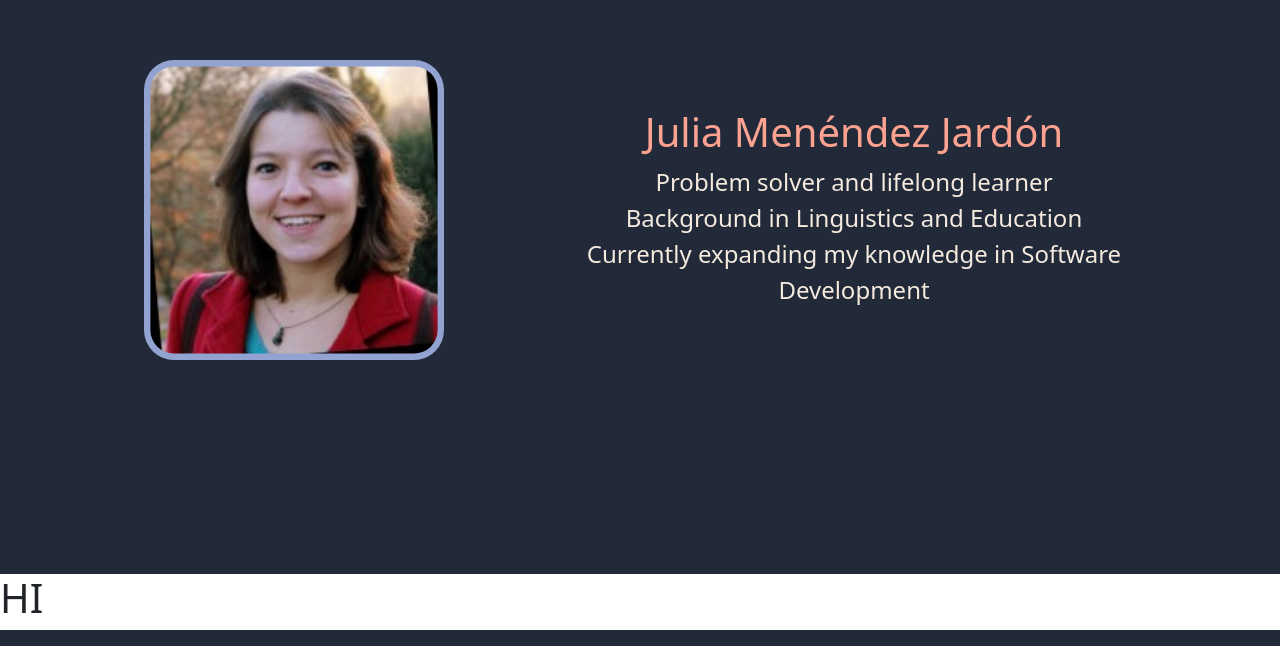
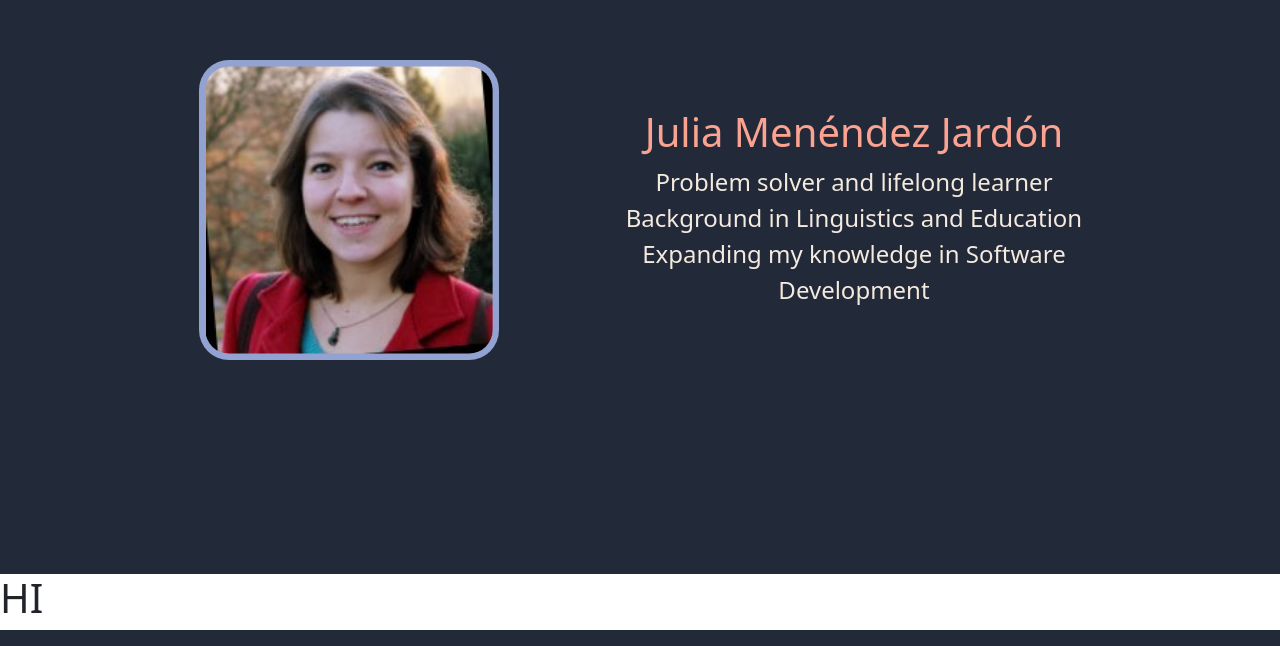
Before and after one commit to juliamj222/port, a React (Create React App) app: page / in a window 1280 px wide. Shown: the part 154-800 px from the top of the page. Built offline with nearby package versions, Linux system fonts and the light colour scheme; a web font is replaced by a local one.

Commit message:
Update MainIndex.jsx

```diff
--- a/src/components/main-section/MainIndex.jsx
+++ b/src/components/main-section/MainIndex.jsx
@@ -13,7 +13,7 @@ function MainIndex(props) {
           <ul>
             <li>Problem solver and lifelong learner</li>
             <li>Background in Linguistics and Education</li>{" "}
-            <li>Currently expanding my knowledge in Software Development</li>
+            <li>Expanding my knowledge in Software Development</li>
           </ul>
         </div>
       </div>
```
